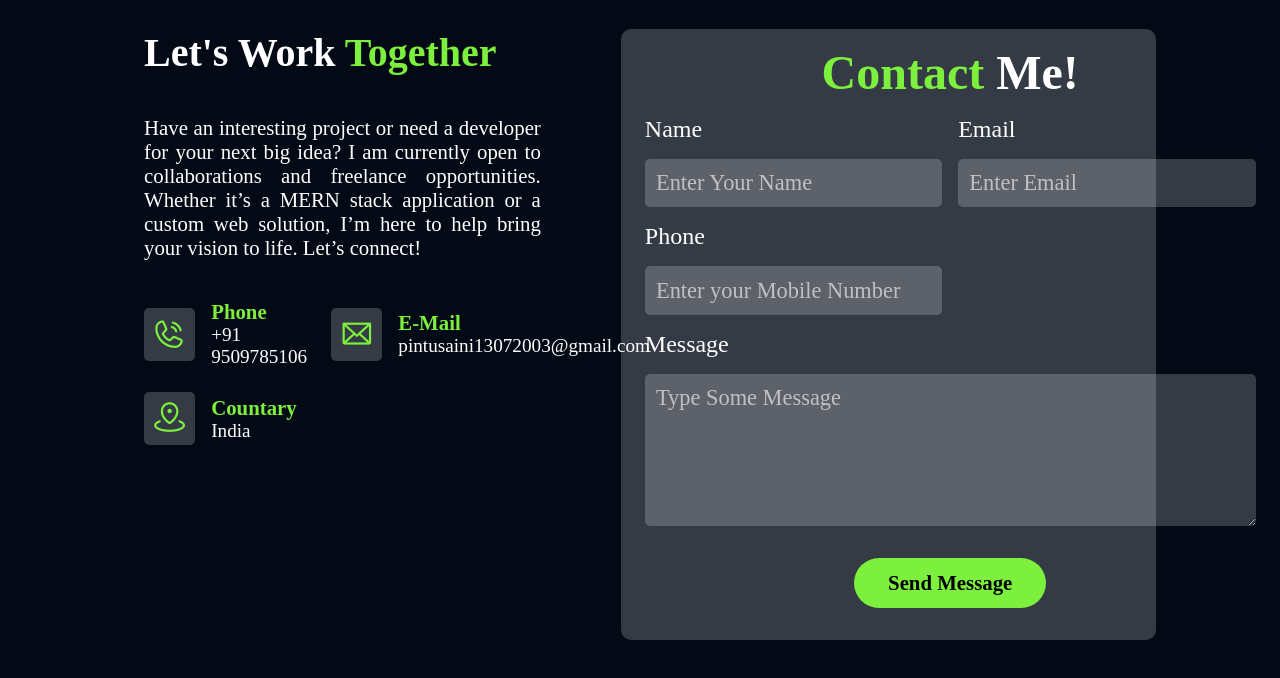
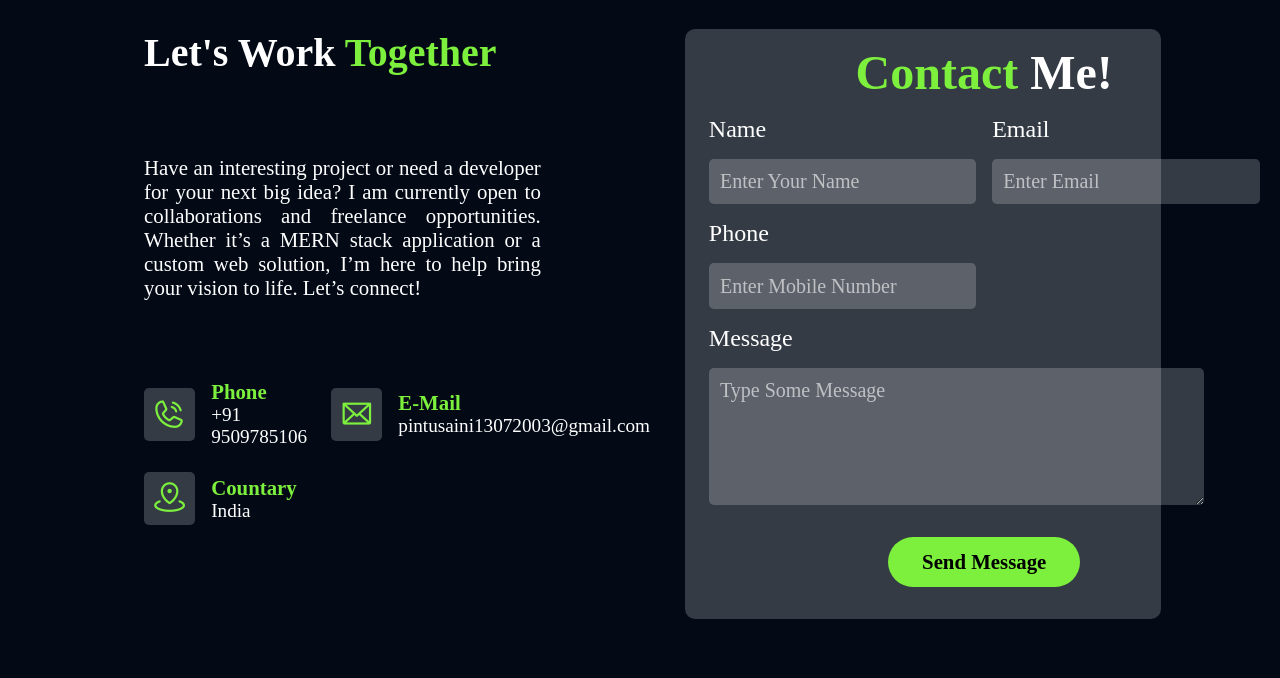
Before and after one commit to PINTU2029/Portfolio, a plain HTML site: page index.html in a window 1280 px wide. Both pictures are taken after a click on the link "Contact". Shown: the part 126-804 px from the top of the page. Drawn offline with nearby package versions, Linux system fonts and the light colour scheme; a web font is replaced by a local one.

Commit message:
Initial commit: Portfolio project

```diff
--- a/index.html
+++ b/index.html
@@ -155,7 +155,7 @@
                                 </div>
                                 <div>
                                     <label for="phone">Phone</label>
-                                    <input type="tel" name="phone" id="phone" placeholder="Enter your Mobile Number" required>
+                                    <input type="tel" name="phone" id="phone" placeholder="Enter Mobile Number" required>
                                 </div>
                                 <div>
                                     <label for="message">Message</label>
--- a/styles/contact.css
+++ b/styles/contact.css
@@ -11,6 +11,7 @@
     display: flex;
     flex-direction: column;
     gap: 2.5rem;
+    width: 90%;
 }
 
 .contact-info h2{
@@ -82,13 +83,15 @@ fieldset{
     gap: 1rem;
     font-size: 1.2rem;
     border: none;
+    width: 70%;
 }
 
 legend{
-    font-size: 3rem;
+    font-size: 2rem;
     margin-bottom: 1rem;
     font-weight: 600;
     text-align: center;
+    align-self: center;
 }
 
 legend span{
@@ -98,24 +101,27 @@ legend span{
 label{
     font-size: 1.5rem;
     cursor: pointer;
+    width: 90%;
 }
 
 .fields{
     display: grid;
     grid-template-columns: repeat(1 , 1fr);
     gap: 1rem;
+    font-size: 0.5rem;
 }
 
 .fields div{
     display: grid;
     gap: 1rem;
+    width: 90%;
 }
 
 input , textarea{
    background: var(--disabled);
    border: none;
    outline: none;
-   font-size: 1.4rem;
+   font-size: 1.25rem;
    padding: 0.7rem;
    border-radius: 5px;
    color: var(--white);
@@ -142,10 +148,16 @@ input::placeholder , textarea::placeholder{
     #contact.content.active{
     display: grid;
     grid-template-columns: 40% 60%;
-    gap: 5rem;
+    gap: 9rem;
     margin: 2rem 0;
     align-items: start;
 }
+  .contact-info{
+    display: flex;
+    flex-direction: column;
+    gap: 5rem;
+    width: 100%;
+    }
 
     .contact-media{
     grid-template-columns: repeat(2 , 1fr);
@@ -158,4 +170,17 @@ input::placeholder , textarea::placeholder{
     .fields div:last-child {
         grid-column: span 2;
     }
+
+    form{
+    background: var(--disabled);
+    padding: 1rem 1.5rem;
+    border-radius: 10px;
+    justify-content: center;
+    align-items: center;
+    width: 80%;
+    }
+
+    legend{
+        font-size: 3rem;
+    }
 }
--- a/styles/projects.css
+++ b/styles/projects.css
@@ -14,17 +14,17 @@
     display: flex;
     flex-direction: column;
     gap: 1rem;
-    width: 700px;
+    width: 100%;
 }
 
 .project-info h3{
-    font-size: 5rem;
+    font-size: 4rem;
     -webkit-text-stroke: 1px var(--white);
     color: transparent;
 }
 
 .project-info h4{
-    font-size: 3rem;
+    font-size: 2.5rem;
 }
 
 .project-info p{
@@ -121,6 +121,13 @@
         gap:2rem
     }
 
+    .project-info h3{
+    font-size: 5rem;
+    }
+
+    .project-info h4{
+    font-size: 3rem;
+}
 
     .carousel{
         place-items: end;
```
